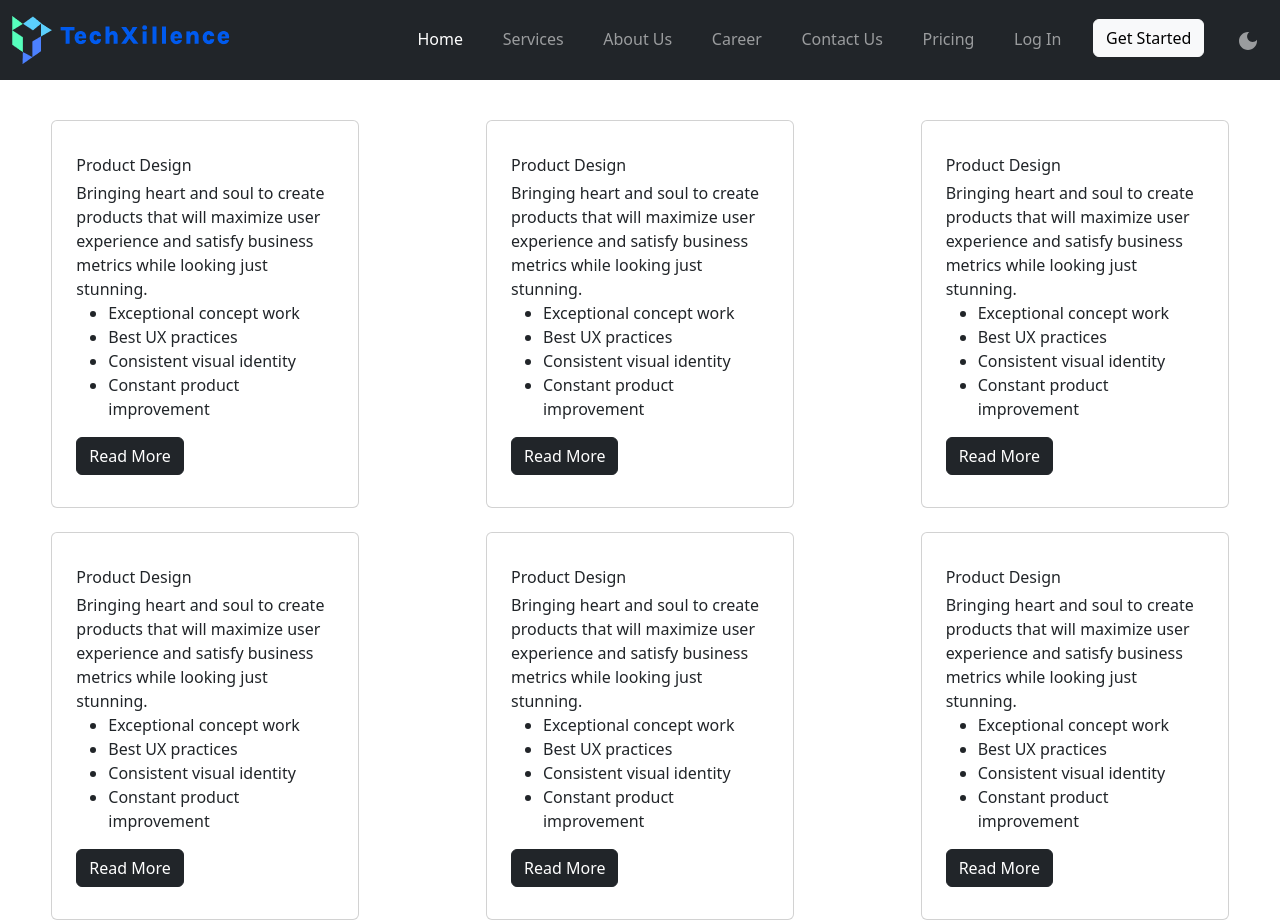
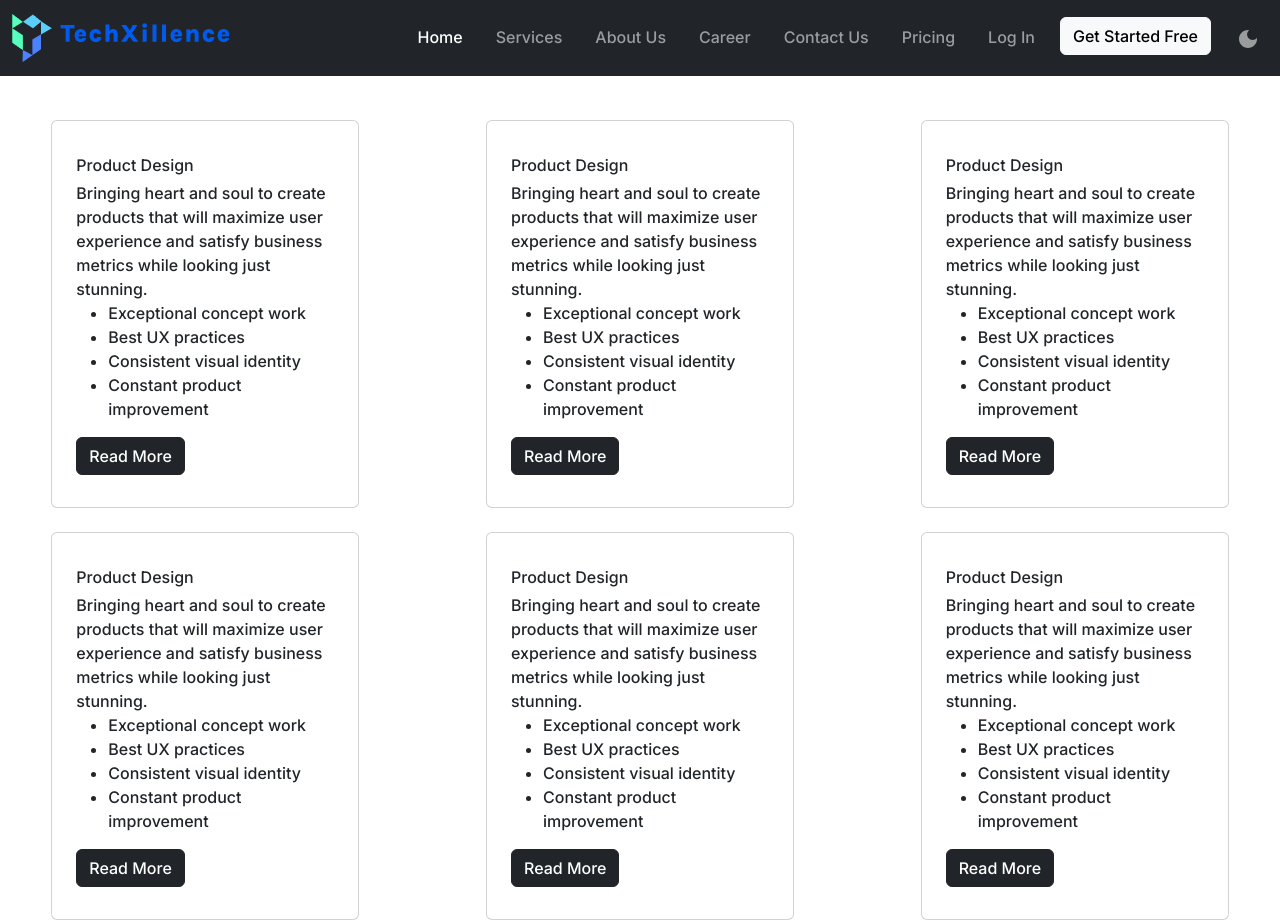
Before and after one commit to binod0233/t-tech, a Next.js app: page / in a window 1280 px wide. Built offline with nearby package versions, Linux system fonts and the light colour scheme.

Commit message:
main setup

```diff
--- a/components/Navbar.js
+++ b/components/Navbar.js
@@ -1,46 +1,47 @@
 import React from 'react'
 import Button from './Button'
 import DarkModeIcon from '@mui/icons-material/DarkMode';
+import styles from "../styles/Navbar.module.css"
 
 const Navbar = () => {
   return (
-    <nav class="navbar fixed-top navbar-expand-lg navbar-dark bg-dark" style={{height:'10vh'}}>
-    <div class="container-fluid">
-      <a class="navbar-brand" href="#">
+    <nav className={`${styles.navbar_height} navbar fixed-top navbar-expand-lg navbar-dark bg-dark sm-h-fit-content`}>
+    <div className="container-fluid">
+      <a className="navbar-brand" href="#">
 
       <img src='/assets/images/logo.png' alt='logo'/>
       </a>
-      <button class="navbar-toggler" type="button" data-bs-toggle="collapse" data-bs-target="#navbarSupportedContent" aria-controls="navbarSupportedContent" aria-expanded="false" aria-label="Toggle navigation">
-        <span class="navbar-toggler-icon"></span>
+      <button className="navbar-toggler" type="button" data-bs-toggle="collapse" data-bs-target="#navbarSupportedContent" aria-controls="navbarSupportedContent" aria-expanded="false" aria-label="Toggle navigation">
+        <span className="navbar-toggler-icon"></span>
       </button>
-      <div class="collapse navbar-collapse " id="navbarSupportedContent">
-        <ul class="navbar-nav ms-auto  mb-2 mb-lg-0 w-80 d-flex justify-content-between" style={{width:'85%'}}>
-          <li class="nav-item">
-            <a class="nav-link active" aria-current="page" href="#">Home</a>
+      <div className="collapse navbar-collapse " id="navbarSupportedContent">
+        <ul className="navbar-nav ms-auto  mb-2 mb-lg-0 w-80 d-flex justify-content-between" style={{width:'85%'}}>
+          <li className="nav-item">
+            <a className="nav-link active" aria-current="page" href="#">Home</a>
           </li>
-          <li class="nav-item">
-            <a class="nav-link" href="#">Services</a>
+          <li className="nav-item">
+            <a className="nav-link" href="#">Services</a>
           </li>
-          <li class="nav-item">
-            <a class="nav-link" href="#">About Us</a>
+          <li className="nav-item">
+            <a className="nav-link" href="#">About Us</a>
           </li>
-           <li class="nav-item">
-            <a class="nav-link" href="#">Career</a>
+           <li className="nav-item">
+            <a className="nav-link" href="#">Career</a>
           </li>
-          <li class="nav-item">
-            <a class="nav-link" href="#">Contact Us</a>
+          <li className="nav-item">
+            <a className="nav-link" href="#">Contact Us</a>
           </li>
-          <li class="nav-item">
-            <a class="nav-link" href="#">Pricing</a>
+          <li className="nav-item">
+            <a className="nav-link" href="#">Pricing</a>
           </li>
-          <li class="nav-item">
-            <a class="nav-link" href="#">Log In</a>
+          <li className="nav-item">
+            <a className="nav-link" href="#">Log In</a>
           </li>
-          <li class="nav-item">
-          <Button name='Get Started' className='btn-light'/>
+          <li className="nav-item">
+          <Button name='Get Started Free' className='btn-light'/>
           </li>
           <li>
-<a class="nav-link" href="#">
+<a className="nav-link" href="#">
 <DarkModeIcon/>
 
 </a>
--- a/pages/_app.js
+++ b/pages/_app.js
@@ -3,6 +3,7 @@ import 'bootstrap/dist/css/bootstrap.min.css';
 
 function MyApp({ Component, pageProps }) {
   return <Component {...pageProps} />
+
 }
 
 export default MyApp
--- a/pages/index.js
+++ b/pages/index.js
@@ -4,6 +4,7 @@ import Navbar from "../components/Navbar";
 
 
 export default function Home() {
+
   return (
     <div>
       <div className='sm:text-xs md:text-9xl '>
--- /dev/null
+++ b/styles/Navbar.module.css
@@ -0,0 +1,3 @@
+.navbar_height{
+    height:"fit-content"
+}
--- a/styles/globals.css
+++ b/styles/globals.css
@@ -1,13 +1,10 @@
-@tailwind base;
-@tailwind components;
-@tailwind utilities;
+@import url('https://fonts.googleapis.com/css2?family=Inter:wght@500&display=swap');
 
 html,
 body {
   padding: 0;
   margin: 0;
-  font-family: -apple-system, BlinkMacSystemFont, Segoe UI, Roboto, Oxygen,
-    Ubuntu, Cantarell, Fira Sans, Droid Sans, Helvetica Neue, sans-serif;
+  font-family: Inter !important;
 }
 
 a {
@@ -19,12 +16,42 @@ a {
   box-sizing: border-box;
 }
 
-@media (prefers-color-scheme: dark) {
-  html {
-    color-scheme: dark;
-  }
-  body {
-    color: white;
-    background: black;
-  }
+.main_bg_primary{
+  background:#005AEE,
+
 }
+.main_bg_secondary{
+  background: #EE9400;
+}
+
+.main_text_primary{
+color:#152730;
+}
+.main_text_secondary{
+
+}
+
+.main_heading{
+
+
+}
+.sub_heading{
+}
+.text_paragraph{
+  font-size: 1.15rem;
+}
+
+
+.main_bg_dark_primary{
+  background:black;
+}
+.main_bg_dark_secondary{
+
+}
+
+.main_text_dark_primary{
+  color:white;
+}
+.main_text_dark_secondary{
+
+}
```
Also changed, not shown: pages/home.js (deleted, +0 -9 lines).
